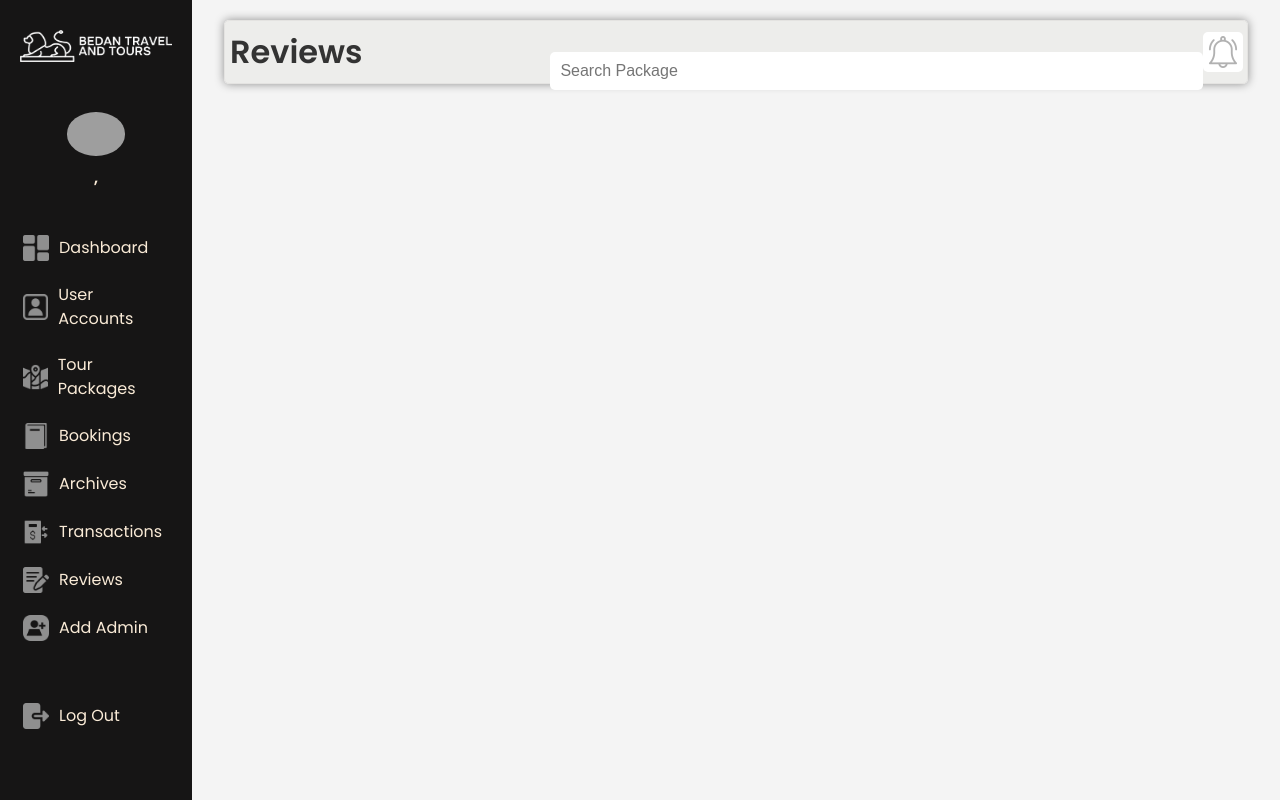
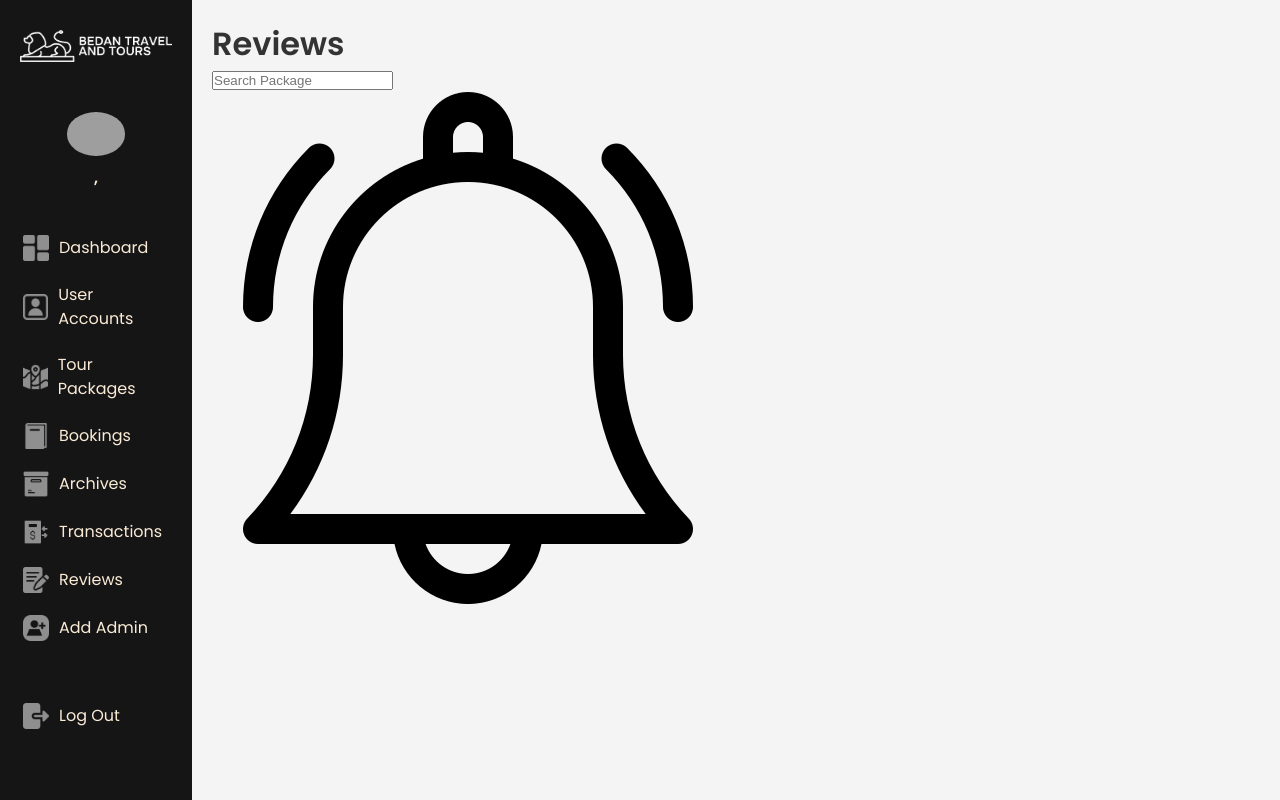
Before and after one commit to waway647/travelagency, a CodeIgniter app: page /GitHub/index.php/admincontroller/showAdminReviews in a window 1280 px wide. Run offline with CodeIgniter, Linux system fonts and the light colour scheme; grey boxes are pictures that could not be loaded.

Commit message:
modified

```diff
--- a/css/adminStyle.css
+++ b/css/adminStyle.css
@@ -167,7 +167,7 @@ nav .sidebar ul li a:active{
 /*D A S H B O A R D*/
 
 /* T O P  B A R */
-.top-bar {
+/* .top-bar {
     display: flex !important;
     align-items: center !important;
     justify-content: space-between !important;
@@ -204,7 +204,7 @@ nav .sidebar ul li a:active{
     border: none  !important;
     border-radius: 5px  !important;
     font-size: 16px  !important;
-   /*  top: 16%  !important; */
+   /*  top: 16%  !important;
     left: 43%  !important;
     right: 40%  !important;
     position: fixed  !important;
@@ -243,7 +243,7 @@ nav .sidebar ul li a:active{
 
 .notification-bell:hover {
     background-color: rgba(0, 0, 0, 0.115)  !important;
-}
+} */
 
 /* D A S H B O A R D  C O N T E N T */
 
```
